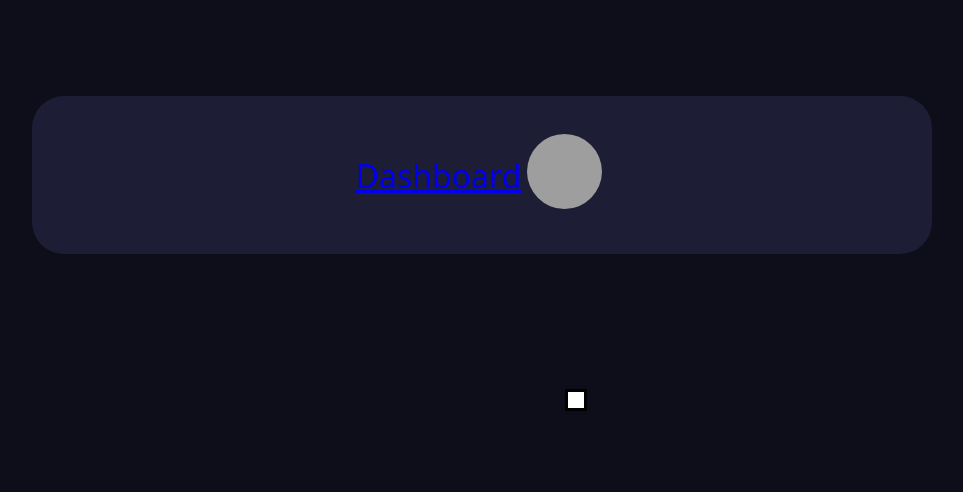
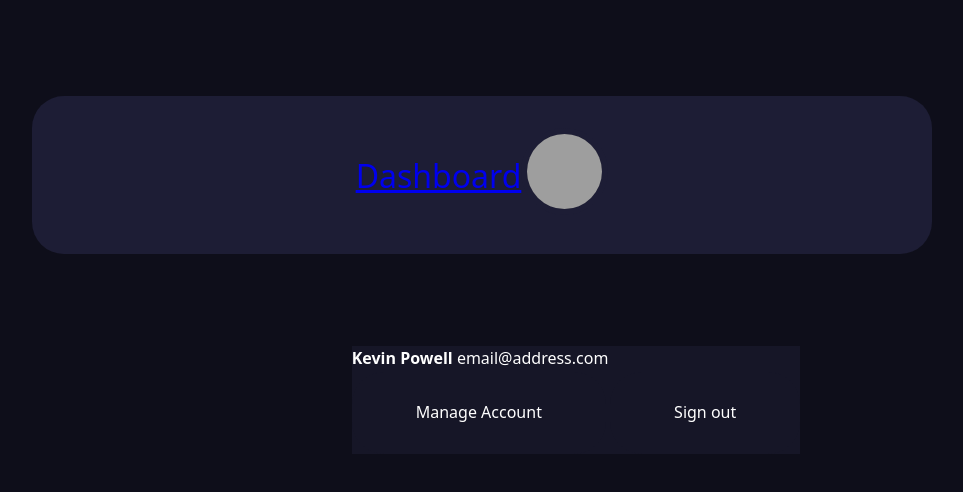
Before and after one commit to Annie-Huang/popover-anchor-positioning, a website: page index.html in a window 1280 px wide. Both pictures are taken after a click on the button "Profile options". Shown: the whole page, without its empty margins (64-1027 px from the left). Drawn offline with Linux system fonts and the light colour scheme; grey boxes are pictures that could not be loaded.

Commit message:
Add the popover template and the styling

```diff
--- a/index.html
+++ b/index.html
@@ -29,6 +29,13 @@
       </ul>
     </nav>
 
-    <div popover id="profile-menu" class="profile-menu"></div>
+    <div popover id="profile-menu" class="profile-menu">
+      <div class="profile grid-flow">
+        <span class="profile-name"><strong>Kevin Powell</strong></span>
+        <span class="profile-email">email@address.com</span>
+      </div>
+      <button id="manage">Manage Account</button>
+      <button id="signout">Sign out</button>
+    </div>
   </body>
 </html>
--- a/style.css
+++ b/style.css
@@ -8,8 +8,18 @@
   padding: 0;
   border-radius: 100vw;
   aspect-ratio: 1;
+}
 
-  anchor-name: --profile-button;
+.profile-menu {
+  /*display: grid;*/
+
+  border: 0;
+  padding: 0;
+  border-radius: var(--border-radius);
+
+  background: var(--clr-surface-2);
+  color: var(--clr-text-1);
+  font-size: 0.5rem;
 }
 
 @layer general-styling {
```
